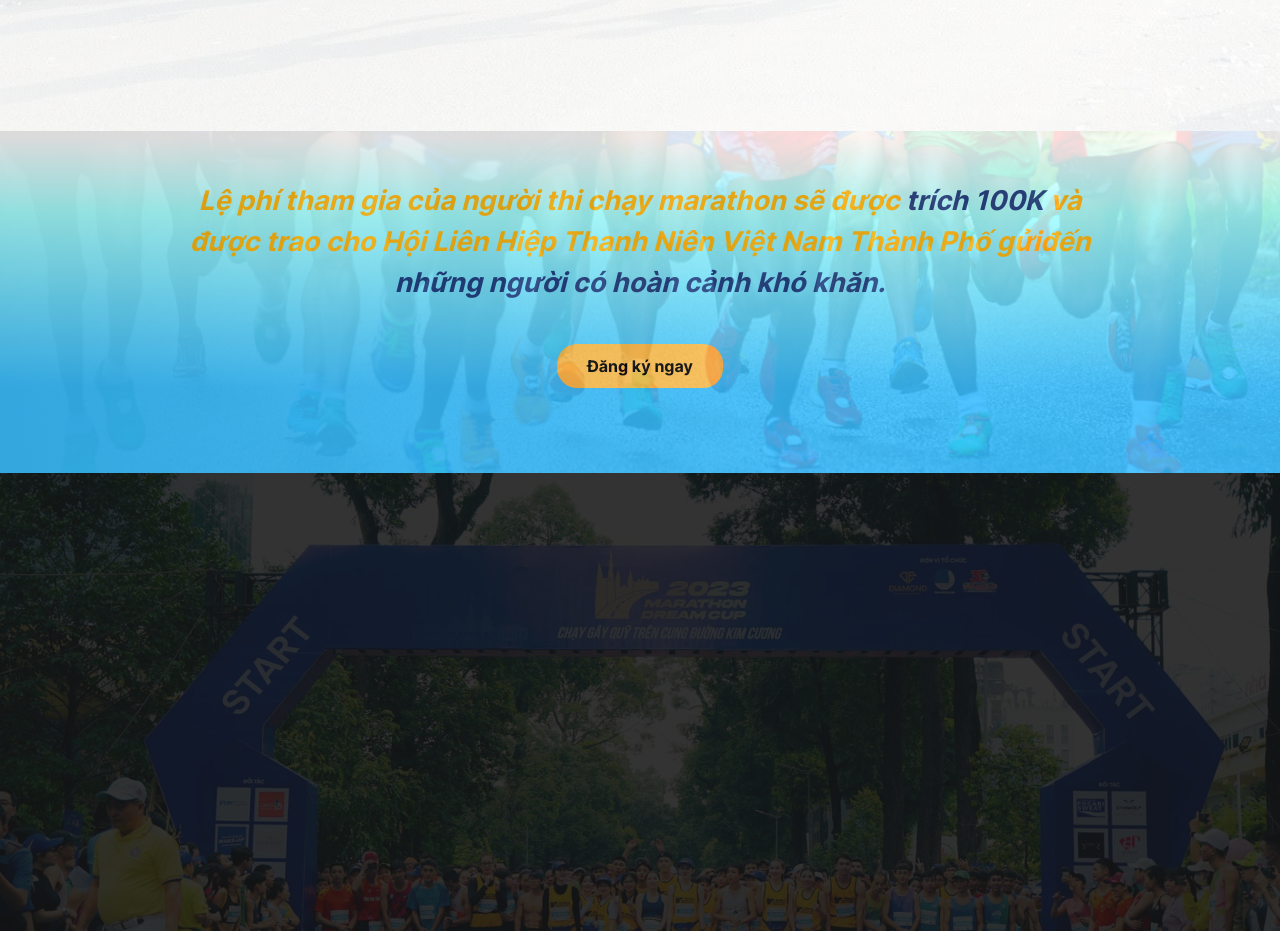
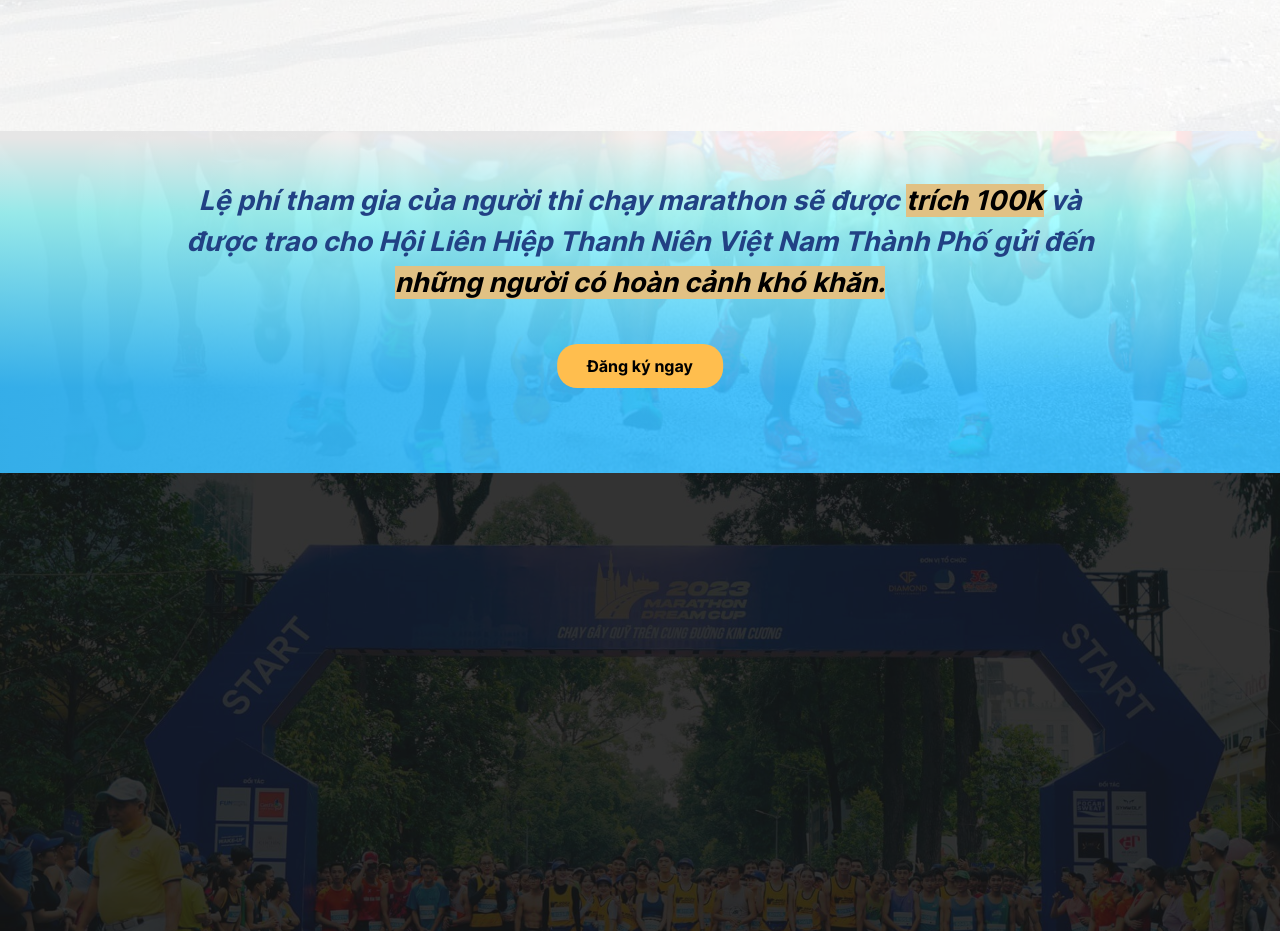
Before and after one commit to Jonas-Hoang/marathondreamcup, a Vue app: page / in a window 1280 px wide. Shown: the part 3720-4651 px from the top of the page. Built offline with nearby package versions, Linux system fonts and the light colour scheme; a web font is replaced by a local one.

Commit message:
[UI] SignUp - update style

```diff
--- a/src/components/SignUp/index.vue
+++ b/src/components/SignUp/index.vue
@@ -6,7 +6,7 @@
           <div class="row">
             <p>
               Lệ phí tham gia của người thi chạy marathon sẽ được
-              <span class="hightlight-text text-[#214184]">trích 100K</span> và<br />được trao cho Hội Liên Hiệp Thanh Niên Việt Nam Thành Phố gửiđến<br />
+              <span class="hightlight-text text-[#214184]">trích 100K</span> và<br />được trao cho Hội Liên Hiệp Thanh Niên Việt Nam Thành Phố gửi đến<br />
               <span class="hightlight-text text-[#214184]">những người có hoàn cảnh khó khăn.</span>
             </p>
             <button @click="openForm">
--- a/src/components/SignUp/index.vue.scss
+++ b/src/components/SignUp/index.vue.scss
@@ -16,8 +16,11 @@
     top: 0;
   }
   .section-bg-overlay {
-        background-image: linear-gradient(white 2%, #a4ffff 24%, #38beff 75%);
-        opacity: 0.86;
+    background-image: linear-gradient(
+      rgba(255, 255, 255, 0.9) 2%,
+      rgba(164, 255, 255, 0.9) 24%,
+      rgba(56, 190, 255, 0.9) 75%
+    );
   }
   .content {
     height: 100%;
@@ -31,14 +34,15 @@
   p {
     font-size: 180%;
     font-weight: 700;
-        color: #fdb913;
+    color: #214184;
     text-align: center;
     font-style: italic;
     padding-bottom: 40px;
   }
-    // .hightlight-text {
-    //     color: #fff;
-    // }
+  .hightlight-text {
+    color: #000;
+    background-color: #e1c184;
+  }
   button {
     background-color: #ffbe4e;
     border-radius: 20px;
```
Lines whose indentation alone changed are shown as unchanged.
